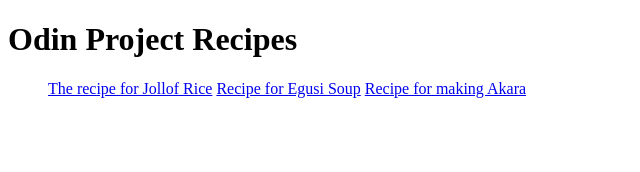
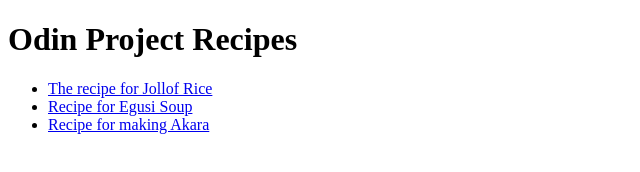
Before and after one commit to TeriMatth/odirecipesn_, a plain HTML site: page index.html in a window 1280 px wide. Shown: the whole page, without its empty margins (0-640 px from the left). Drawn offline with Linux system fonts and the light colour scheme.

Commit message:
Turning the recipes links into a list

```diff
--- a/index.html
+++ b/index.html
@@ -8,9 +8,9 @@
 <body>
 	<h1>Odin Project Recipes</h1>
 	<ul>
-	<a href="recipes/jollof.html">The recipe for Jollof Rice</a>
-	<a href="recipes/egusi.html">Recipe for Egusi Soup</a>
-	<a href="recipes/akara.html">Recipe for making Akara</a>
+	<li><a href="recipes/jollof.html">The recipe for Jollof Rice</a></li>
+	<li><a href="recipes/egusi.html">Recipe for Egusi Soup</a></li>
+	<li><a href="recipes/akara.html">Recipe for making Akara</a></li>
 </ul>
 
 </body>
```
